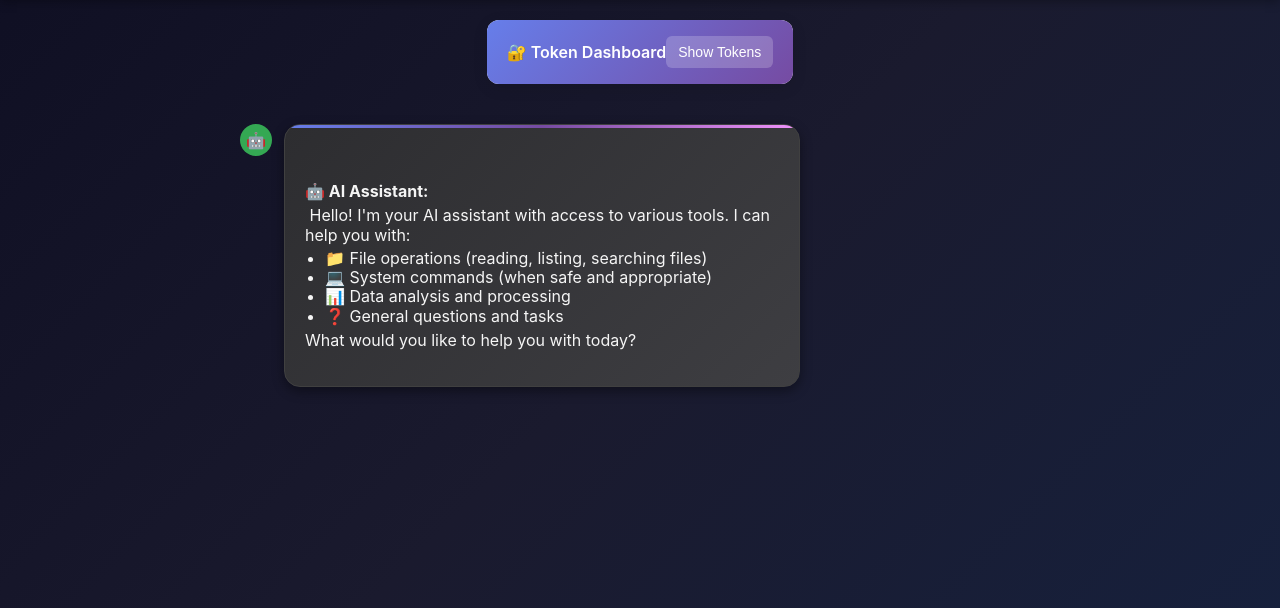
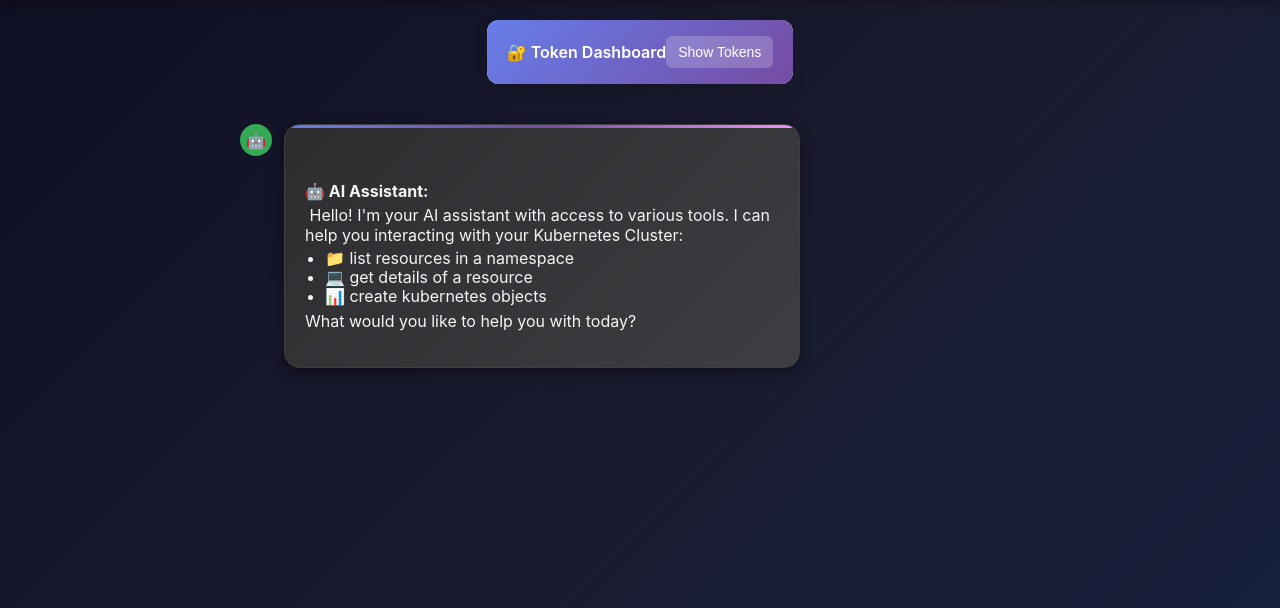
Before and after one commit to gallettilance/agentic-auth, a Flask app: template frontends/chat-ui/templates/chat.html in a window 1280 px wide. Shown: the part 66-674 px from the top of the page. Run offline with Flask 3, Linux system fonts and the light colour scheme; the template is opened without the code that fills it, so the values that code supplies are empty; parts of the project's set-up code (start-up, migrations or seed data) failed here and were passed over.

Commit message:
Add instructions about using kubernetes-mcp-server in the flow

```diff
--- a/frontends/chat-ui/templates/chat.html
+++ b/frontends/chat-ui/templates/chat.html
@@ -1000,7 +1000,7 @@
             <div class="message assistant">
                 <div class="message-avatar">🤖</div>
                 <div class="message-content">
-                    <strong>🤖 AI Assistant:</strong> Hello! I'm your AI assistant with access to various tools. I can help you with:<ul><li>📁 File operations (reading, listing, searching files)</li><li>💻 System commands (when safe and appropriate)</li><li>📊 Data analysis and processing</li><li>❓ General questions and tasks</li></ul>What would you like to help you with today?
+                    <strong>🤖 AI Assistant:</strong> Hello! I'm your AI assistant with access to various tools. I can help you interacting with your Kubernetes Cluster:<ul><li>📁 list resources in a namespace</li><li>💻 get details of a resource </li><li>📊 create kubernetes objects</li></ul>What would you like to help you with today?
                 </div>
             </div>
         </div>
@@ -1626,7 +1626,7 @@
                     messagesContainer.innerHTML = '';
 
                     // Re-add welcome message first
-                    const welcomeMessage = `<div class="message assistant"><div class="message-avatar">🤖</div><div class="message-content"><strong>🤖 AI Assistant:</strong> Hello! I'm your AI assistant with access to various tools. I can help you with:<ul><li>📁 File operations (reading, listing, searching files)</li><li>💻 System commands (when safe and appropriate)</li><li>📊 Data analysis and processing</li><li>❓ General questions and tasks</li></ul>What would you like to help you with today?</div></div>`;
+                    const welcomeMessage = `                    <strong>🤖 AI Assistant:</strong> Hello! I'm your AI assistant with access to various tools. I can help you interacting with your Kubernetes Cluster:<ul><li>📁 list resources in a namespace</li><li>💻 get details of a resource </li><li>📊 create kubernetes objects</li></ul>What would you like to help you with today?`;
                     messagesContainer.innerHTML = welcomeMessage;
 
                     // Add each message to the chat
--- a/mcp_config.toml
+++ b/mcp_config.toml
@@ -1,6 +1,6 @@
 log_level = 9
 port = "8001"
-kubeconfig = "~/.kube/config"
+kubeconfig = # Add your kubeconfig full path
 list_output = "yaml"
 read_only = false
 disable_destructive = false
```
Also changed, not shown: README.md, 1 other file.
